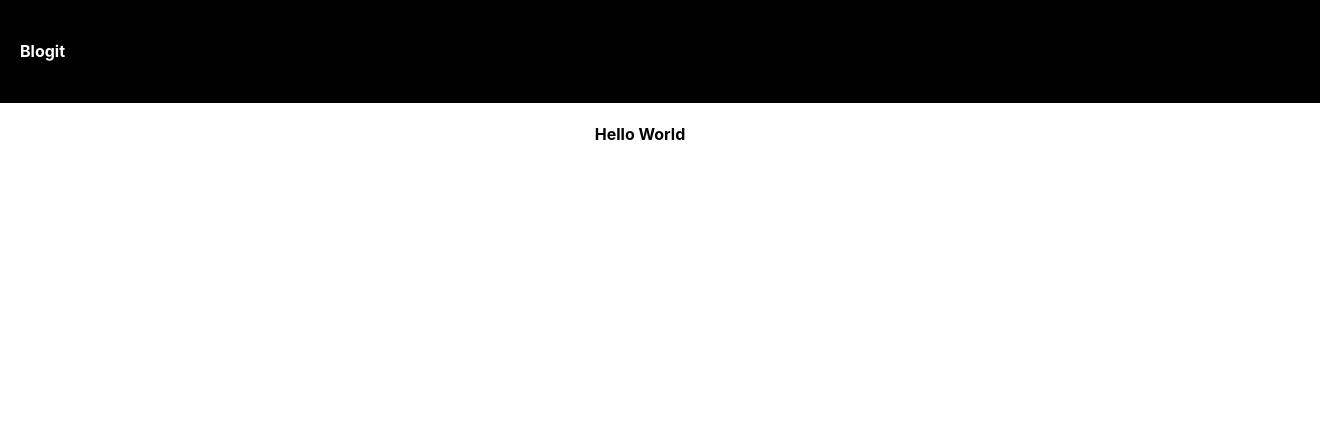
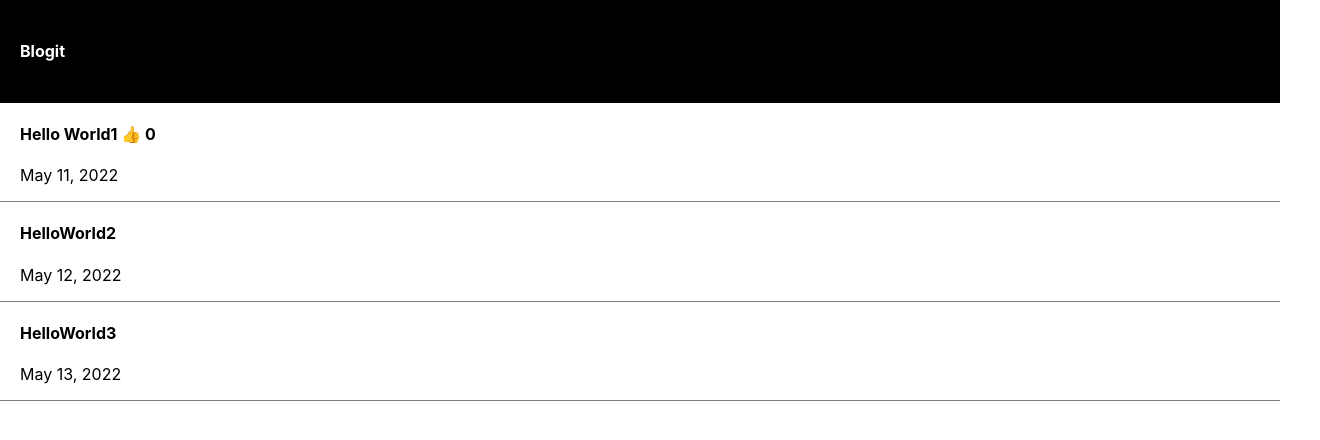
Before and after one commit to hurshik7/my-blog, a React (Create React App) app: page / in a window 1280 px wide. Shown: the top 440 px of the page, 1320 px wide, since content can reach past the window. Built offline with nearby package versions, Linux system fonts and the light colour scheme.

Commit message:
implement template

```diff
--- a/src/App.css
+++ b/src/App.css
@@ -1,40 +1,5 @@
 .App {
   text-align: center;
-}
-
-.App-logo {
-  height: 40vmin;
-  pointer-events: none;
-}
-
-@media (prefers-reduced-motion: no-preference) {
-  .App-logo {
-    animation: App-logo-spin infinite 20s linear;
-  }
-}
-
-.App-header {
-  background-color: #282c34;
-  min-height: 100vh;
-  display: flex;
-  flex-direction: column;
-  align-items: center;
-  justify-content: center;
-  font-size: calc(10px + 2vmin);
-  color: white;
-}
-
-.App-link {
-  color: #61dafb;
-}
-
-@keyframes App-logo-spin {
-  from {
-    transform: rotate(0deg);
-  }
-  to {
-    transform: rotate(360deg);
-  }
 }
 
 .black-nav {
@@ -44,3 +9,12 @@
   color : white;
   padding : 20px;
 }
+
+div {
+  box-sizing : border-box
+}
+.list {
+  text-align : left;
+  padding-left : 20px;
+  border-bottom : 1px solid grey;
+}
--- a/src/App.js
+++ b/src/App.js
@@ -1,16 +1,28 @@
-import logo from './logo.svg';
 import './App.css';
+import { useState } from 'react';
 
 function App() {
 
-  let post = "Hello World";
+  let [titles, setTitles] = useState(["Hello World1", "HelloWorld2", "HelloWorld3"]);
+  let [likeCount, setLikeCount] = useState(0);
 
   return (
     <div className="App">
       <div className="black-nav">
         <h4>Blogit</h4>
       </div>
-      <h4>{post}</h4>
+      <div className="list">
+        <h4>{titles[0]}  <span onClick={() => {setLikeCount(likeCount + 1)}}>👍</span> {likeCount}</h4>
+        <p>May 11, 2022</p>
+      </div>
+      <div className="list">
+        <h4>{titles[1]}</h4>
+        <p>May 12, 2022</p>
+      </div>
+      <div className="list">
+        <h4>{titles[2]}</h4>
+        <p>May 13, 2022</p>
+      </div>
     </div>
   );
 }
```
